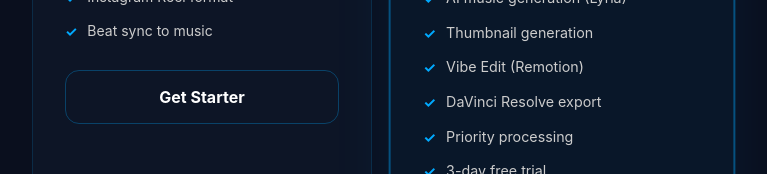
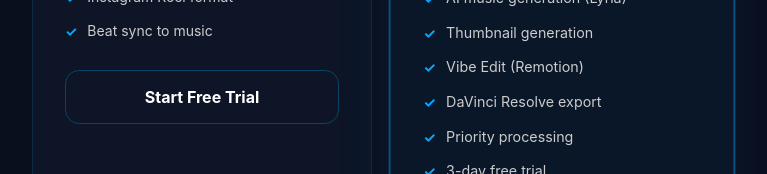
Before and after one commit to arriagoro/tubee, a Next.js app in the folder frontend/: page /pricing in a window 1280 px wide. Shown: the part 553-727 px from the top of the page, without its empty margins (258-1025 px from the left). Built offline with nearby package versions, Linux system fonts and the light colour scheme; no server answers.

Commit message:
💰 Add 1-day free trial to Starter plan
- Starter now shows '1-day free trial'
- Both plans have free trials (Starter 1-day, Pro 3-day)
- Updated FanBasis link for Starter

```diff
--- a/frontend/src/app/page.tsx
+++ b/frontend/src/app/page.tsx
@@ -51,7 +51,7 @@ const pricing = [
       'Beat-sync to music',
     ],
     cta: 'Get Starter Access',
-    href: 'https://www.fanbasis.com/agency-checkout/Dicipline/l7PQ5',
+    href: 'https://www.fanbasis.com/agency-checkout/Dicipline/7XBoy',
     highlighted: false,
   },
   {
--- a/frontend/src/app/pricing/page.tsx
+++ b/frontend/src/app/pricing/page.tsx
@@ -7,6 +7,7 @@ import { grantFreeTrial } from '@/lib/auth';
 const plans = [
   {
     name: 'Starter',
+    trial: '1-day free trial',
     price: 29,
     badge: null,
     features: [
@@ -16,8 +17,8 @@ const plans = [
       'Instagram Reel format',
       'Beat sync to music',
     ],
-    cta: 'Get Starter',
-    href: 'https://www.fanbasis.com/agency-checkout/Dicipline/l7PQ5',
+    cta: 'Start Free Trial',
+    href: 'https://www.fanbasis.com/agency-checkout/Dicipline/7XBoy',
     highlighted: false,
   },
   {
```
Also changed, not shown: 1 other file (tests, documents, lock files or other folders).
